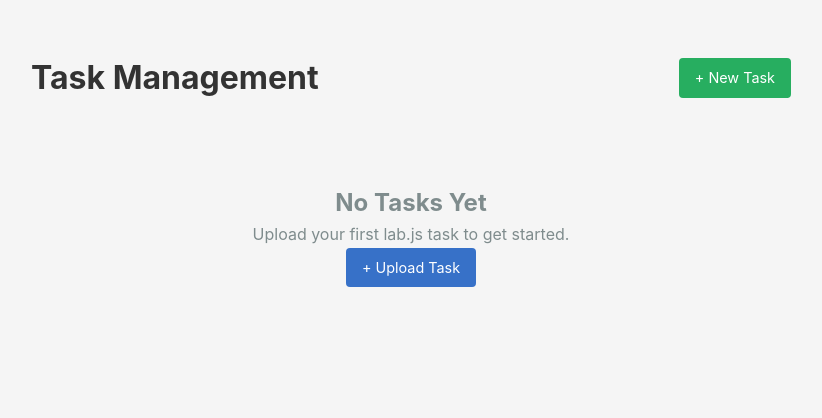
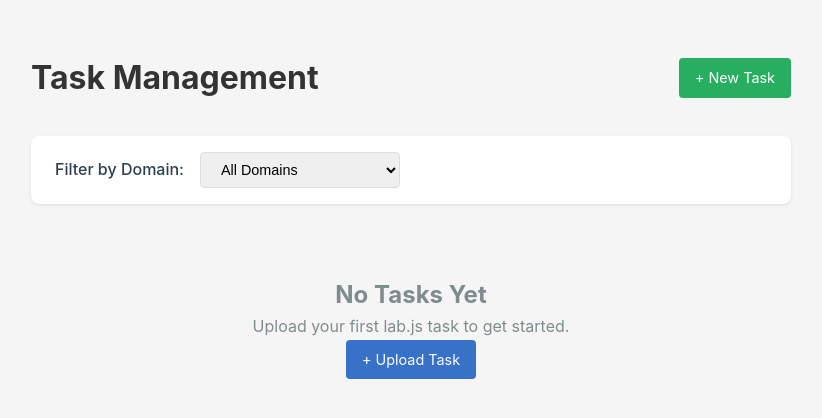
Before and after one commit to JamesSwatton/aphantasia-platform, a Django app: page /tasks/ in a window 1280 px wide. Shown: the part 110-528 px from the top of the page, without its empty margins (229-1051 px from the left). Run offline with Django 5.2, Linux system fonts and the light colour scheme; the visitor is signed in with stand-in values (Sample User, id 1); data that the repository does not hold is empty.

Commit message:
Add domain-based filtering to survey and task management pages
Implemented domain filtering for researcher views to help organize and filter studies by research domain.

**Features:**
- Added domain filter dropdown to survey management page
- Added domain filter dropdown to task management page
- Filter by specific domain or "Uncategorized" (no domain assigned)
- "Clear Filter" link to quickly reset to all items
- Filter state persists via URL query parameters

**Implementation:**
- Updated `survey_list` view to handle `?domain=` query parameter
- Updated `task_list` view to handle `?domain=` query parameter
- Special handling for `domain=none` to show items without domains
- Pass all domains and selected domain to templates
- Added filter UI bar with dropdown and clear link

**Benefits:**
- Researchers can quickly find surveys/tasks within specific domains
- Better organization for projects with multiple research areas
- Foundation for future domain-based analytics

🤖 Generated with [Claude Code](https://claude.com/claude-code)

Co-Authored-By: Claude <noreply@anthropic.com>

```diff
--- a/tasks/views.py
+++ b/tasks/views.py
@@ -20,11 +20,27 @@ def task_list(request):
         messages.error(request, "Only researchers can access the task management page.")
         return redirect('dashboard:participant_dashboard')
 
-    # Researchers can see all tasks
+    # Start with all tasks
     tasks = LabTask.objects.all()
+
+    # Apply domain filter if provided
+    domain_id = request.GET.get('domain')
+    if domain_id:
+        if domain_id == 'none':
+            # Filter for tasks with no domain
+            tasks = tasks.filter(domain__isnull=True)
+        else:
+            # Filter for specific domain
+            tasks = tasks.filter(domain_id=domain_id)
+
+    # Get all domains for the filter dropdown
+    from core.models import Domain
+    domains = Domain.objects.all()
 
     context = {
         'tasks': tasks,
+        'domains': domains,
+        'selected_domain': domain_id,
         'is_researcher': True,
     }
 
--- a/templates/tasks/task_list.html
+++ b/templates/tasks/task_list.html
@@ -89,6 +89,41 @@
         padding: 3rem;
         color: #7f8c8d;
     }
+
+    .filter-bar {
+        background: white;
+        border-radius: 8px;
+        padding: 1rem 1.5rem;
+        margin-bottom: 1.5rem;
+        display: flex;
+        align-items: center;
+        gap: 1rem;
+        box-shadow: 0 1px 3px rgba(0,0,0,0.1);
+    }
+
+    .filter-bar label {
+        font-weight: 500;
+        color: #2c3e50;
+    }
+
+    .filter-bar select {
+        padding: 0.5rem 1rem;
+        border: 1px solid #ddd;
+        border-radius: 4px;
+        font-size: 0.9rem;
+        min-width: 200px;
+    }
+
+    .filter-bar .clear-filter {
+        margin-left: auto;
+        font-size: 0.85rem;
+        color: #3771c8;
+        text-decoration: none;
+    }
+
+    .filter-bar .clear-filter:hover {
+        text-decoration: underline;
+    }
 </style>
 {% endblock %}
 
@@ -96,6 +131,23 @@
 <div class="page-header">
     <h1>Task Management</h1>
     <a href="/admin/tasks/labtask/add/" class="btn btn-success">+ New Task</a>
+</div>
+
+<!-- Domain Filter Bar -->
+<div class="filter-bar">
+    <label for="domain-filter">Filter by Domain:</label>
+    <select id="domain-filter" onchange="window.location.href='?domain=' + this.value">
+        <option value="">All Domains</option>
+        {% for domain in domains %}
+            <option value="{{ domain.id }}" {% if selected_domain == domain.id|stringformat:"s" %}selected{% endif %}>
+                {{ domain.name }}
+            </option>
+        {% endfor %}
+        <option value="none" {% if selected_domain == "none" %}selected{% endif %}>Uncategorized</option>
+    </select>
+    {% if selected_domain %}
+        <a href="{% url 'tasks:task_list' %}" class="clear-filter">Clear Filter</a>
+    {% endif %}
 </div>
 
 {% if tasks %}
```
Also changed, not shown: surveys/views.py (+17 -1 lines), templates/surveys/survey_list.html (+52 -0 lines).
